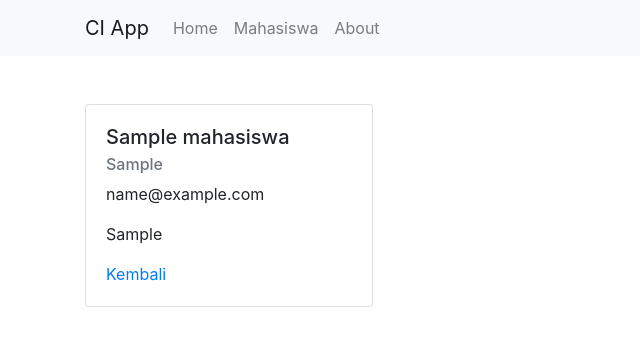
After one commit to hira0021/ci-app, a CodeIgniter app: page /ci-app/mahasiswa/detail/1 in a window 1280 px wide. The commit adds this page. Shown: the top 346 px of the page, without its empty margins (0-640 px from the left). Run offline with CodeIgniter, Linux system fonts and the light colour scheme; tables that the repository leaves empty or names only in its code hold one stand-in row (values such as "Sample post").

Commit message:
#7 Details Mahasiswa

```diff
--- a/application/controllers/Mahasiswa.php
+++ b/application/controllers/Mahasiswa.php
@@ -37,4 +37,12 @@ public function __construct(){
         $this->session->set_flashdata('flash', 'dihapus');
         redirect('mahasiswa');
     }
+
+    public function detail($id){
+        $data['judul'] = 'Detail Data Mahasiswa';
+        $data['mahasiswa'] = $this->Mahasiswa_model->getMahasiswaById($id);
+        $this->load->view("templates/header", $data);
+        $this->load->view("mahasiswa/detail", $data);
+        $this->load->view("templates/footer");
+    }
 }
--- a/application/models/Mahasiswa_model.php
+++ b/application/models/Mahasiswa_model.php
@@ -17,7 +17,10 @@ class Mahasiswa_model extends CI_Model{
     }
 
     public function hapusDataMahasiswa($id){
-        $this->db->where('id', $id);
-        $this->db->delete("mahasiswa");
+        $this->db->delete('mahasiswa', ['id'=> $id]);
+    }
+
+    public function getMahasiswaById($id){
+        return $this->db->get_where('mahasiswa', ['id' => $id])->row_array();
     }
 }
--- /dev/null
+++ b/application/views/mahasiswa/detail.php
@@ -0,0 +1,11 @@
+<div class="container mt-5">
+    <div class="card" style="width: 18rem;">
+        <div class="card-body">
+            <h5 class="card-title"><?= $mahasiswa["nama"] ?></h5>
+            <h6 class="card-subtitle mb-2 text-muted"><?= $mahasiswa["nim"] ?></h6>
+            <p class="card-text"><?= $mahasiswa["email"] ?></p>
+            <p class="card-text"><?= $mahasiswa["jurusan"] ?></p>
+            <a href="<?= base_url(); ?>/mahasiswa" class="card-link">Kembali</a>
+        </div>
+    </div>
+</div>
--- a/application/views/mahasiswa/index.php
+++ b/application/views/mahasiswa/index.php
@@ -27,6 +27,7 @@
                     <li class="list-group-item">
                         <?=$mhs['nama'];?>
                         <a href="<?= base_url(); ?>mahasiswa/hapus/<?= $mhs["id"] ?>" class="badge badge-danger float-right" onclick="return confirm('yakin?');">Hapus</a>
+                        <a href="<?= base_url(); ?>mahasiswa/detail/<?= $mhs["id"] ?>" class="badge badge-primary float-right">detail</a>
                     </li>
                 <?php endforeach; ?>
             </ul>
--- a/application/views/templates/header.php
+++ b/application/views/templates/header.php
@@ -8,7 +8,11 @@
     <!-- Bootstrap CSS -->
     <link rel="stylesheet" href="https://stackpath.bootstrapcdn.com/bootstrap/4.3.1/css/bootstrap.min.css" integrity="sha384-ggOyR0iXCbMQv3Xipma34MD+dH/1fQ784/j6cY/iJTQUOhcWr7x9JvoRxT2MZw1T" crossorigin="anonymous">
     <title><?= $judul; ?></title>
+
+    <!-- my css -->
+    <link rel="stylesheet" href="<?= base_url(); ?>assets/style.css">
   </head>
+
   <body>
     <nav class="navbar navbar-expand-lg navbar-light bg-light">
         <div class="container">
--- /dev/null
+++ b/assets/style.css
@@ -0,0 +1,3 @@
+.badge{
+    margin-left: 3px;
+}
```
